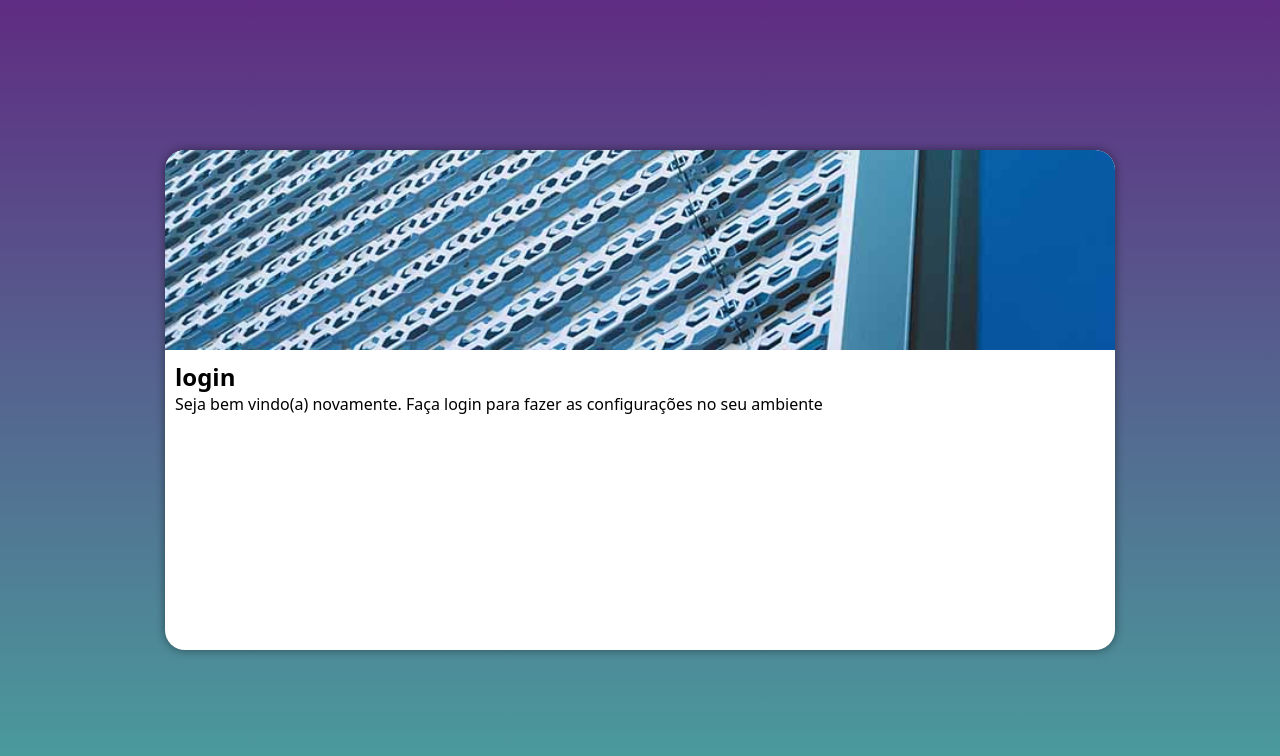
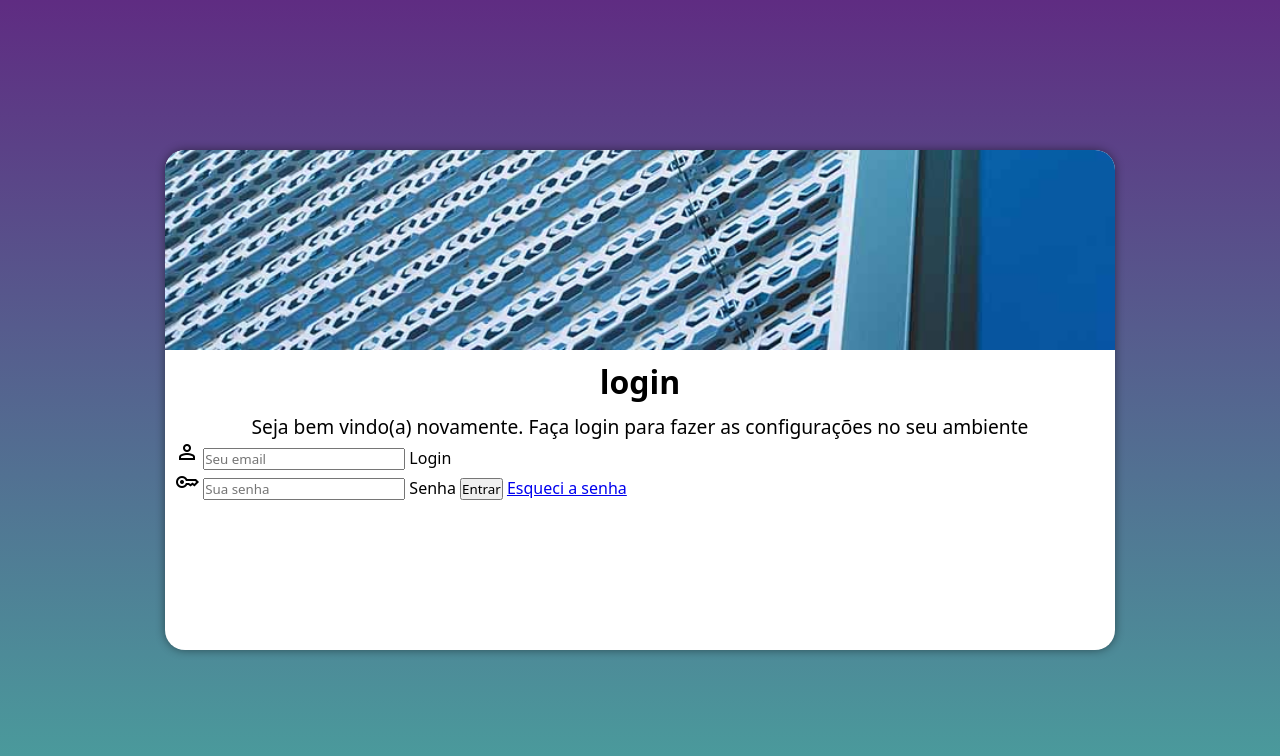
Before and after one commit to joycejsm/projeto-login, a plain HTML site: page index.html in a window 1280 px wide. Drawn offline with nearby package versions, Linux system fonts and the light colour scheme.

Commit message:
at formulario login

```diff
--- a/estilos/media-query.css
+++ b/estilos/media-query.css
@@ -25,5 +25,13 @@
     body{
         background-image: linear-gradient(to top, #49a09d, #5f2c82);
     }
+    div#formulario>p{
+        font-size: 1.2em;
+        text-align: center;
+    }
+    div#formulario>h1{
+        font-size: 2em;
+
+    }
 
 }
--- a/estilos/style.css
+++ b/estilos/style.css
@@ -31,6 +31,8 @@ section#login{
     height: 500px;
     border-radius: 20px;
     box-shadow: 0px 0px 10px rgba(0, 0, 0, 0.451);
+    transition: width .3s, height .3s;
+    transition-timing-function: ease;
 }
     section#login>div#imagem{
         display: block;
@@ -44,3 +46,11 @@ section#login{
         display: block;
         padding: 10px;
     }
+    div#formulario>h1{
+        text-align: center;
+        margin-bottom: 10px;
+
+    }
+    div#formulario>p{
+        font-size: 0.8em;
+    }
--- a/index.html
+++ b/index.html
@@ -5,6 +5,8 @@
     <meta http-equiv="X-UA-Compatible" content="IE=edge">
     <meta name="viewport" content="width=device-width, initial-scale=1.0">
     <title>Document</title>
+    <link rel="stylesheet" href="https://fonts.googleapis.com/css2?family=Material+Symbols+Outlined:opsz,wght,FILL,GRAD@20..48,100..700,0..1,-50..200" />
+    <link rel="stylesheet" href="https://fonts.googleapis.com/css2?family=Material+Symbols+Outlined:opsz,wght,FILL,GRAD@48,400,0,0" />
     <link rel="stylesheet" href="estilos/style.css">
     <link rel="stylesheet" href="estilos/media-query.css">
 </head>
@@ -17,7 +19,25 @@
             <div id="formulario">
                 <h1>login</h1>
                 <p>Seja bem vindo(a) novamente. Faça login para fazer as configurações no seu ambiente</p>
-                <form action="login" method="post">
+                <form action="login.php" method="post" autocomplete="on">
+                    <div class="campo">
+                        <span class="material-symbols-outlined">
+                            person
+                            </span>
+                            <input type="email" name="login" id="ilogin" placeholder="Seu email" autocomplete="email" required maxlength="30">
+                            <label for="ilogin">Login</label>
+                    </div>
+                    <div class="campo">
+                        <span class="material-symbols-outlined">
+                            key
+                            </span>
+                            <input type="password" name="senha" id="isenha" placeholder="Sua senha" autocomplete="current-password" required minlength="8" maxlength="20">
+                            <label for="isenha">Senha</label>
+                            <input type="submit" value="Entrar">
+                            <a href="esqueci.html">Esqueci a senha</a>
+
+
+                    </div>
 
                 </form>
 
```
